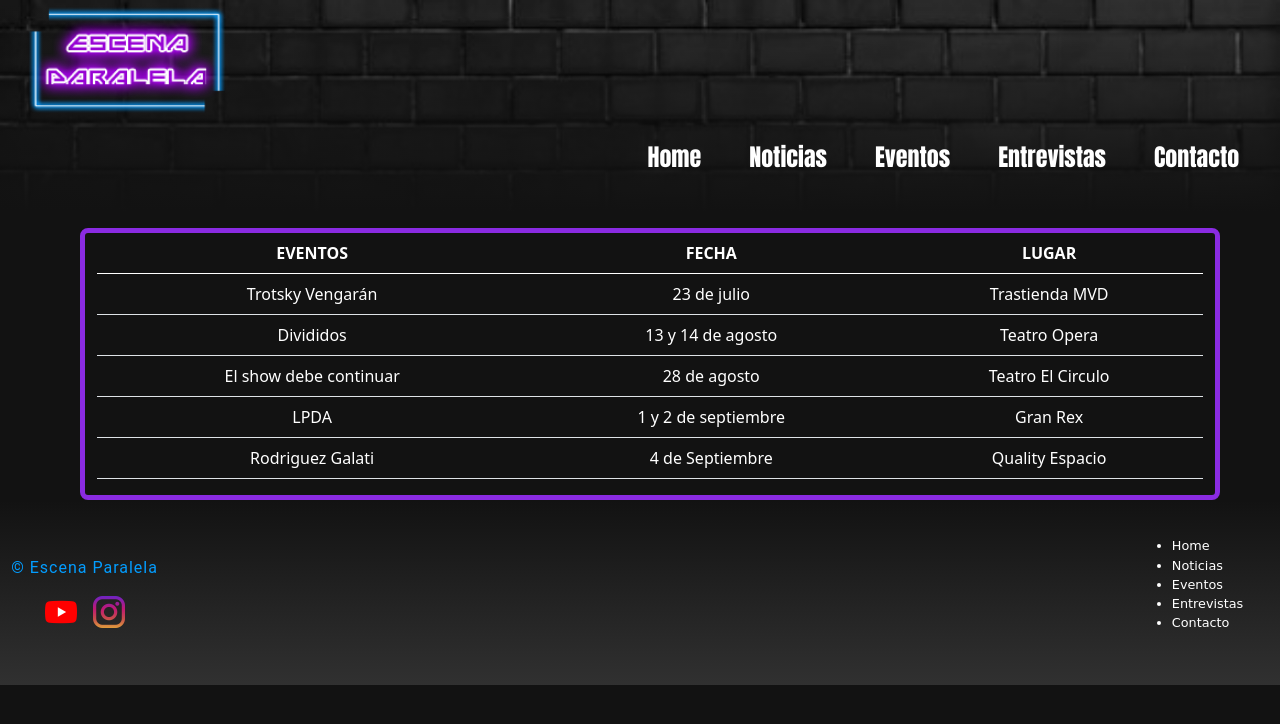
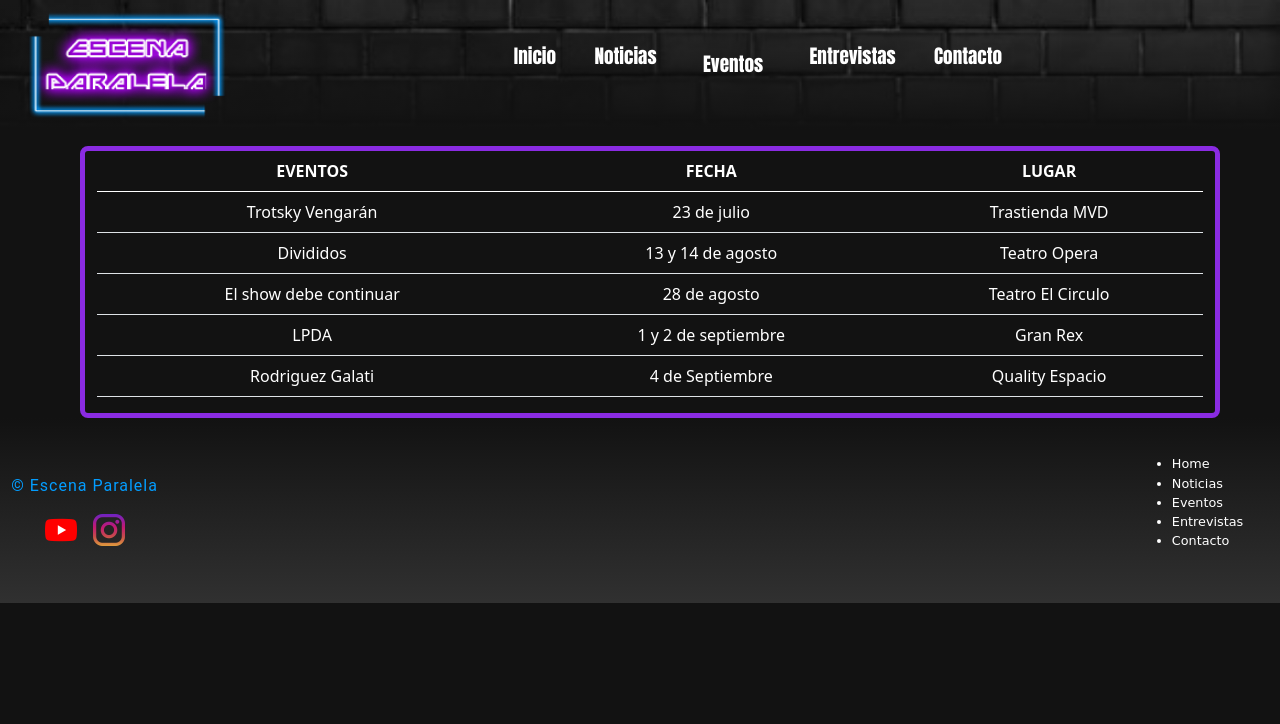
Before and after one commit to tommiramone/EscenaParalela, a plain HTML site: page paginas/eventos.html in a window 1280 px wide. Drawn offline with nearby package versions, Linux system fonts and the light colour scheme; a web font is replaced by a local one.

Commit message:
cambio de navbar

```diff
--- a/css/style2.css
+++ b/css/style2.css
@@ -87,7 +87,7 @@
 
 @media only screen and (min-width: 992px) {
   body header .navegador .navegador__item--l {
-    font-size: 1.2em; }
+    font-size: .9em; }
   body header .navegador li :hover {
     text-shadow: 4px 3px 0 #039dff; }
   body main .index {
@@ -105,9 +105,11 @@
 
 @media only screen and (min-width: 1200px) {
   body header .navegador .navegador__item--xl {
-    font-size: 1.5em; }
+    font-size: 1.2em; }
   body header .navegador li :hover {
     text-shadow: 4px 3px 0 #039dff; }
+  body header .navegador .navegador__lista {
+    margin-left: auto; }
   body header .navegador .container-fluid .logo__item {
     height: 5.5em; }
   body main .noticia {
@@ -172,17 +174,13 @@
     background: linear-gradient(to bottom, rgba(97, 97, 97, 0), #121212), url(../imagenes/fondo.png);
     background-repeat: no-repeat;
     background-size: cover; }
-    body header .navegador .container-fluid .navbar-toggler {
-      margin-left: 5em; }
-    body header .navegador__lista {
-      margin-bottom: 10em; }
     body header .navegador__item {
       padding: 1em;
       color: white;
-      font-size: .5em;
+      font-size: .7em;
       font-family: "Dela Gothic One", Impact, cursive; }
-    body header .navegador__link--activo {
-      font-weight: bold; }
+    body header .navegador .navegador__lista {
+      margin-left: auto; }
   body main .content {
     flex: 1; }
   body main .ultimaNoticia {
--- a/paginas/eventos.html
+++ b/paginas/eventos.html
@@ -20,34 +20,33 @@
 <body>
     <!-----------------------------------------HEADER------------------------------------------------------------>
     <header>
-        <nav class="navegador navbar-expand-md navbar-dark bg-dark">
-
+        <nav class="navbar navbar-expand-lg navegador ">
             <div class="container-fluid">
-
-                <a class="navbar-brand" href="../index.html">
+                <a class="navbar-brand" href="index.html">
                     <img src="../imagenes/EP.png" alt="EscenaParalelaLogo" class="logo__item">
                 </a>
 
-                <button class="navbar-toggler" type="button" data-bs-toggle="collapse"
+                <button class="navbar-toggler navbar-dark" type="button" data-bs-toggle="collapse"
                     data-bs-target="#navbarSupportedContent" aria-controls="navbarSupportedContent"
                     aria-expanded="false" aria-label="Toggle navigation">
                     <span class="navbar-toggler-icon"></span>
                 </button>
 
                 <div class="collapse navbar-collapse" id="navbarSupportedContent">
-                    <ul class="navegador__lista navbar-nav ms-auto mb-0 mb-lg-2">
-                        <li class="navegador__item navegador__item--md navegador__item--l navegador__item--xl">
-                            <a class="navegador__link" aria-current="page" href="../index.html">Home</a>
+                    <ul class="navbar-nav me-auto mb-2 mb-lg-0 navegador__lista ">
+                        <li class="nav-item navegador__item navegador__item--md navegador__item--l navegador__item--xl">
+                            <a class="navegador__link" aria-current="page" href="../index.html">Inicio</a>
                         </li>
-                        <li class="navegador__item navegador__item--md navegador__item--l navegador__item--xl">
-                            <a class="navegador__link" href="Noticias.html">Noticias</a>
-                        <li class="navegador__item navegador__item--md navegador__item--l navegador__item--xl">
-                            <a class="navegador__link  navegador__link--activo" href="eventos.html">Eventos</a>
+                        <li class="nav-item navegador__item navegador__item--md navegador__item--l navegador__item--xl">
+                            <a class="navegador__link" aria-current="page" href="paginas/Noticias.html">Noticias</a>
                         </li>
-                        <li class="navegador__item navegador__item--md navegador__item--l navegador__item--xl">
-                            <a class="navegador__link" href="Entrevistas.html">Entrevistas</a>
-                        <li class="navegador__item navegador__item--md navegador__item--l navegador__item--xl">
-                            <a class="navegador__link" href="Contacto.html">Contacto</a>
+                        <li class="nav-item navegador__item navegador__item--md navegador__item--l navegador__item--xl">
+                            <a class="nav-link active navegador__link" href="paginas/eventos.html">Eventos</a>
+                        </li>
+                        <li class="nav-item navegador__item navegador__item--md navegador__item--l navegador__item--xl">
+                            <a class="navegador__link" href="paginas/Entrevistas.html">Entrevistas</a>
+                        <li class="nav-item navegador__item navegador__item--md navegador__item--l navegador__item--xl">
+                            <a class="navegador__link" href="paginas/Contacto.html">Contacto</a>
                         </li>
                     </ul>
                 </div>
--- a/scss/_responsive.scss
+++ b/scss/_responsive.scss
@@ -6,8 +6,6 @@
     body {
         header {
             .navegador {
-
-
                     .navegador__item--md {
                         font-size: .9em;
                     }
@@ -96,7 +94,7 @@
         header {
             .navegador {
                 .navegador__item--l {
-                    font-size: 1.2em;
+                    font-size: .9em;
                 }
 
                 li {
@@ -139,7 +137,7 @@
         header {
             .navegador {
                 .navegador__item--xl {
-                    font-size: 1.5em;
+                    font-size: 1.2em;
                 }
 
                 li {
@@ -148,7 +146,12 @@
                     }
                 }
 
+                .navegador__lista{
+                    margin-left: auto;
+                }
+
                 .container-fluid {
+
                     .logo {
                         &__item {
                             height: 5.5em;
--- a/scss/prueba.scss
+++ b/scss/prueba.scss
@@ -26,25 +26,15 @@
             background-repeat: no-repeat;
             background-size: cover;
 
-            .container-fluid {
-                .navbar-toggler {
-                    margin-left: 5em;
-                }
-            }
-
-            &__lista {
-                margin-bottom: 10em;
-            }
-
             &__item {
                 padding: 1em;
                 color: white;
-                font-size: .5em;
+                font-size: .7em;
                 font-family: $titulo-fuente;
             }
 
-            &__link--activo {
-                font-weight: bold;
+            .navegador__lista{
+                margin-left: auto;
             }
         }
 
```
Also changed, not shown: index.html (+74 -4 lines), paginas/Contacto.html (+15 -16 lines), paginas/Entrevistas.html (+15 -16 lines), paginas/Noticias.html (+15 -16 lines).
